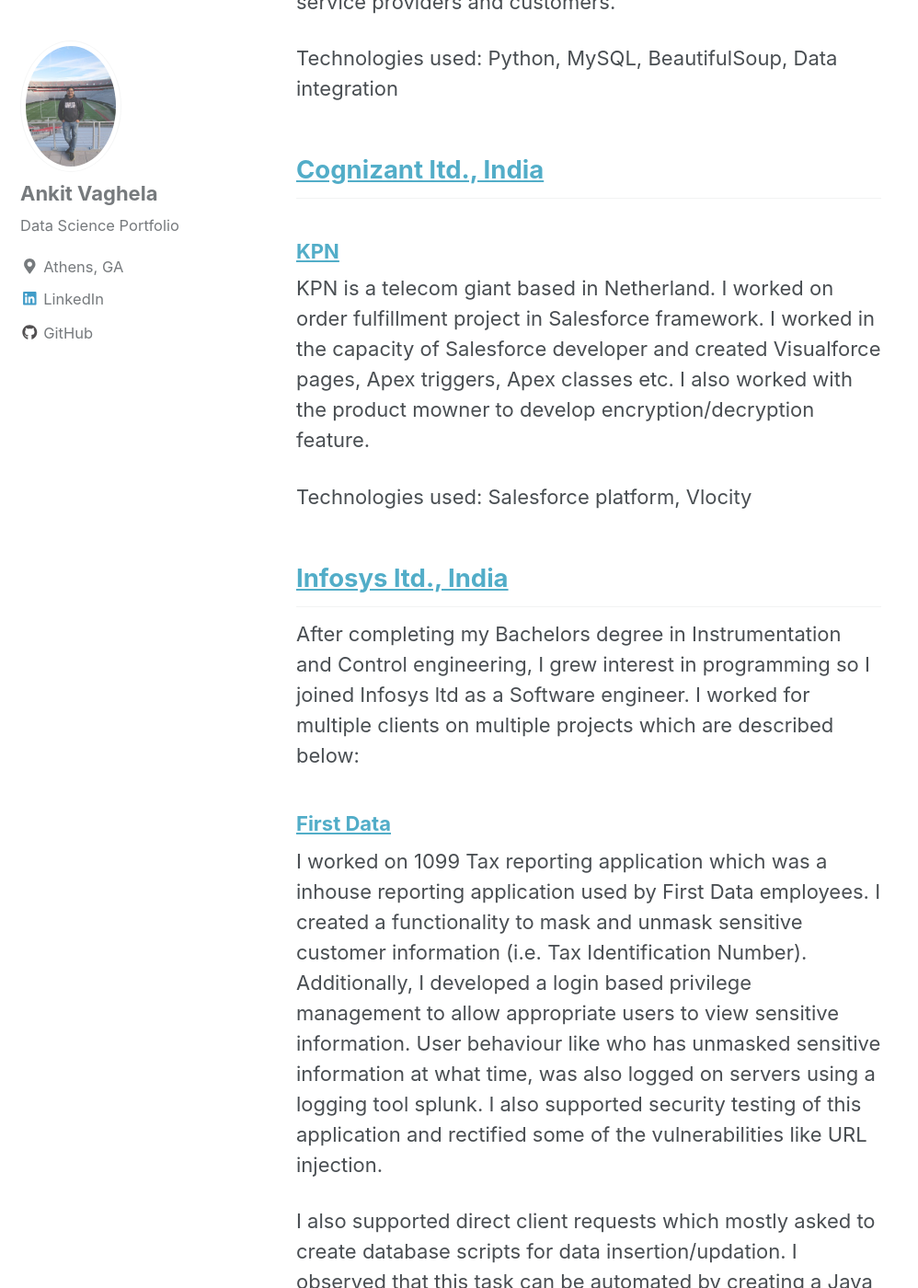
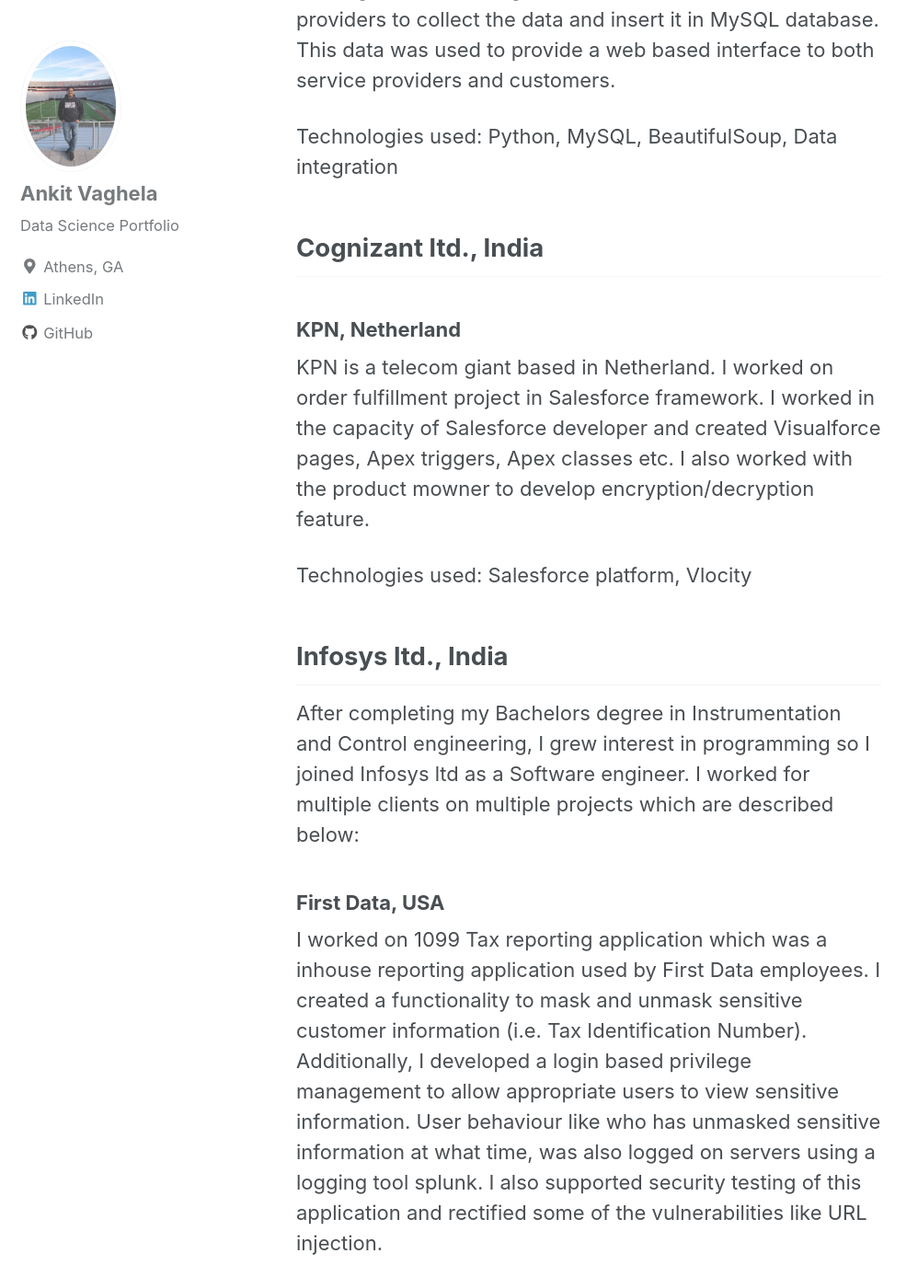
Before and after one commit to ankit-vaghela30/ankit-vaghela30.github.io, a Jekyll site: the page built from _pages/about.md, in a window 1280 px wide and 1400 px high, scrolled down 1776 px. Shown: the whole window at 92% size, without its empty margins (0-998 px from the left). Built offline with Jekyll 4.4.1, drawn with Linux system fonts in a browser that asks for light colours; nearby versions of some CDN libraries; some of the changed text lies outside the part shown.

Commit message:
about page updated

```diff
--- a/_pages/about.md
+++ b/_pages/about.md
@@ -3,42 +3,42 @@
 permalink: /about/
 ---
 
-# Education
+## Education
 
 I completed Bachelors degree from Nirma university, India in 2013. I am currently pursuing Master's degree in Compuer science at University of Georgia. My primary focus area in academics is Data science, Machine learning and Deep learning.
 
-# Academic experience
+## Academic experience
 
 All of my Data science/Machine learning projects can be viewed at [https://ankit-vaghela30.github.io/machine-learning/](https://ankit-vaghela30.github.io/machine-learning/)
 
-# Work experience
+## Work experience
 
-## [Schmitz lab, UGA, Athens, GA](http://schmitzlab.genetics.uga.edu/)
+### Schmitz lab, UGA, Athens, GA
 
 I am currently working as a Research assistant in the capacity of MEAN(MongoDB, Express.js, Angular.js, Node.js) stack developer at Schmitz lab. I have created a web based platform which is being used by UGA's undergraduate biology course students to learn about genetics and inheritance through simulated experiments.
 
 My work can be viewed by going to the lab website and go to Mendelpede application.
 link: [https://heredity.genetics.uga.edu/](https://heredity.genetics.uga.edu/)
 
-## [Verifacto Inc., Atlanta, GA](https://verifacto.com/)
+## Verifacto Inc., Atlanta, GA
 
 Verifacto Inc. provides a middleware between Vehicle insurance providers and their customers (insurers). I worked here as a Software engineer intern. Data collection and integration is the main function of the company. Multiple Vehicle insurance providers like Statefarm, All state etc. sends insurance information via various sources like email, Postal mail and even sometimes photo clicked from phone. My task was to collect all these data and integrate it in one place. The pipeline worked in a way such that all the documents are converted to physical copy which is then scanned and inserted into local file system. I extended this pipeline by running OCR(Optical Character Recognition) on it, then storing the text file on Amazon S3 server, then running customized regex for each vehicle insurance providers to collect the data and insert it in MySQL database. This data was used to provide a web based interface to both service providers and customers.
 
 Technologies used: Python, MySQL, BeautifulSoup, Data integration
 
-## [Cognizant ltd., India](https://www.cognizant.com/)
+## Cognizant ltd., India
 
-### [KPN](https://www.kpn.com/)
+### KPN, Netherland
 
 KPN is a telecom giant based in Netherland. I worked on order fulfillment project in Salesforce framework. I worked in the capacity of Salesforce developer and created Visualforce pages, Apex triggers, Apex classes etc. I also worked with the product mowner to develop encryption/decryption feature.
 
 Technologies used: Salesforce platform, Vlocity
 
-## [Infosys ltd., India](https://www.infosys.com/)
+## Infosys ltd., India
 
 After completing my Bachelors degree in Instrumentation and Control engineering, I grew interest in programming so I joined Infosys ltd as a Software engineer. I worked for multiple clients on multiple projects which are described below:
 
-### [First Data](https://www.firstdata.com/en_us/home.html)
+### First Data, USA
 
 I worked on 1099 Tax reporting application which was a inhouse reporting application used by First Data employees. I created a functionality to mask and unmask sensitive customer information (i.e. Tax Identification Number). Additionally, I developed a login based privilege management to allow appropriate users to view sensitive information. User behaviour like who has unmasked sensitive information at what time, was also logged on servers using a logging tool splunk. I also supported security testing of this application and rectified some of the vulnerabilities like URL injection.
 
@@ -46,13 +46,13 @@
 
 Technologies used: Java, J2EE, Struts, Linux
 
-### [American Express](https://www.americanexpress.com/)
+### American Express, USA
 
 I worked on a Big Data project to create a system which showed credit card usage report in Hbase database. I created a data pipeline to filter customer data using pig, hive and map reduce algorithms.
 
 Technologies used: MapReduce, Java, Pig, Hive, HBase,
 
-### [Telenet](https://www2.telenet.be/en)
+### Telenet, Belgium
 
 Telenet is a telecom giant in Belgium. My first project for Telenet was a Order fulfillment application where I worked on workflows, Apex triggers and Apex classes. It was entirely built on Salesforce platform where we called few Java APIs for billing process.
 
```
Also changed, not shown: other parts of _pages/about.md (+7 -7 lines).
